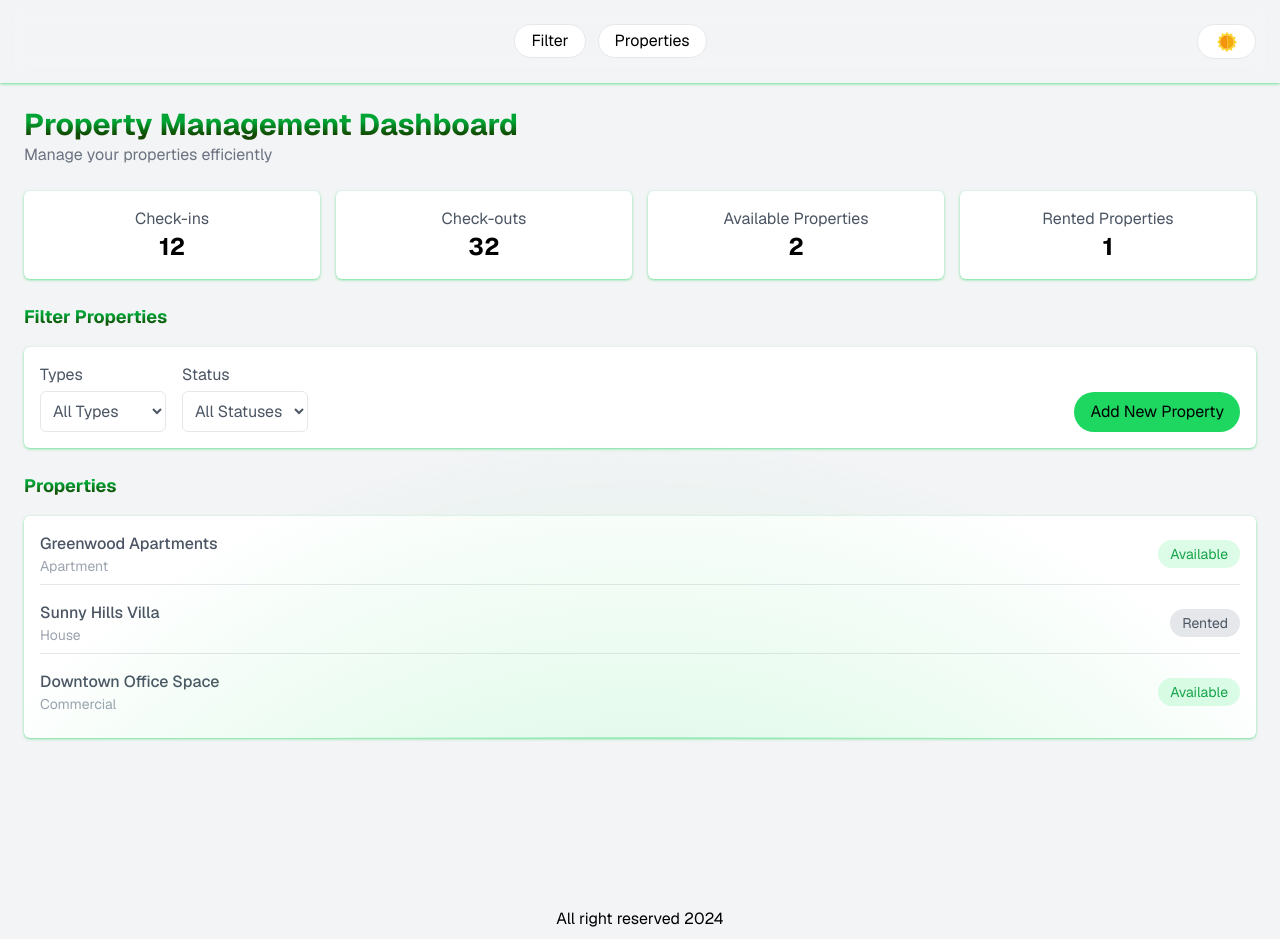
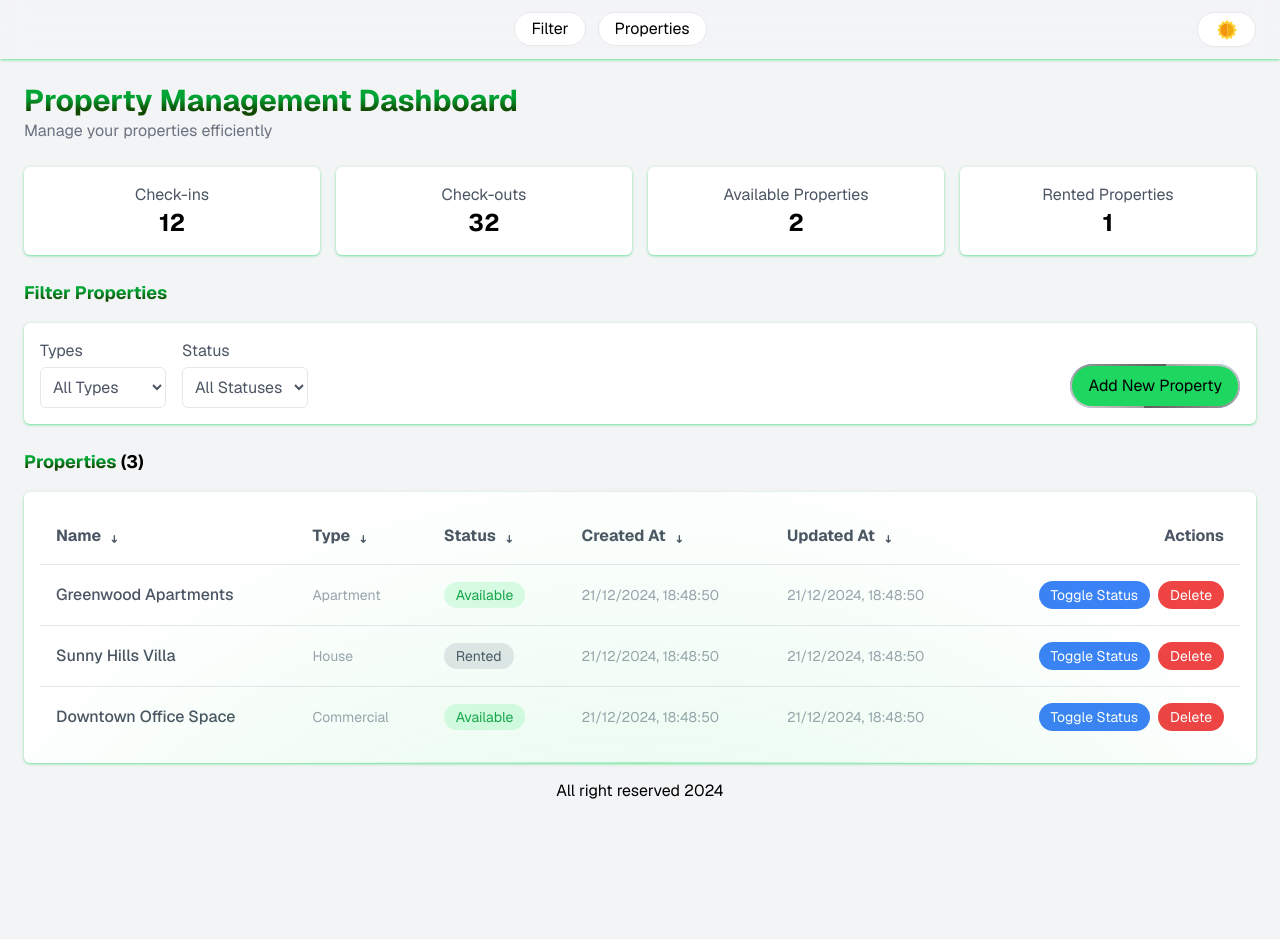
Before and after one commit to minhajsordar/property-management-dashboard, a Next.js app: page / in a window 1280 px wide. After the commit the page ends 819 px from the top, so only its background shows below. Built offline with nearby package versions, Linux system fonts and the light colour scheme.

Commit message:
add item button animation added

```diff
--- a/src/app/globals.css
+++ b/src/app/globals.css
@@ -46,7 +46,7 @@ body {
   width:100%;
   height:424px;
   max-width:1440px;
-  background-image:radial-gradient(circle at 50% 230%,rgba(29,215,96,0.32),rgba(5,5,5,0) 75%);
+  background-image:radial-gradient(circle at 50% 230%,rgba(29,215,96,0.22),rgba(5,5,5,0) 75%);
   flex-direction:column;
   justify-content:flex-end;
   align-items:center;
@@ -88,13 +88,76 @@ body {
 }
 
 @keyframes flash {
-  0% {
+  0%,50% {
     box-shadow: 0 0 20px 5px rgba(165, 255, 198, 0.8);
   }
-  50% {
+  25%,70% {
     box-shadow: 0 0 10px 2px rgba(29,215,96, 0.4);
   }
   100% {
     box-shadow: 0 0 0 0 rgba(29,215,96, 0);
   }
 }
+
+.animated-outline{
+  width:100%;
+  height:300px;
+  display:flex;
+  justify-content:center;
+  align-items:center;
+  cursor:pointer;
+  position:relative;
+  overflow:hidden;
+}
+.animated-outline{
+  background:#76adff;
+  /* box-shadow:0 0 3px 1px #00000088; */
+}
+.animated-outline:before{
+  opacity:1;
+  content:"";
+  position:absolute;
+  display:block;
+  width:180px;
+  height:300px;
+  transform:rotate(0deg) translateY(50%);
+  background:linear-gradient(90deg,#000000,#ffffff);
+  transition:opacity .3s;
+  animation:rotated_animation_before 3s linear infinite;
+  animation-play-state:paused;
+}
+.animated-outline:after{
+  opacity:1;
+  content:"";
+  position:absolute;
+  display:block;
+  width:180px;
+  height:300px;
+  transform:rotate(0deg) translateY(-50%);
+  background:linear-gradient(90deg,#ffffff,#000000);
+  transition:opacity .3s;
+  animation:rotated_animation_after 3s linear infinite;
+  animation-play-state:paused;
+}
+.animated-outline:after,
+.animated-outline:before{
+  opacity:1;
+  animation-play-state:running;
+}
+
+@keyframes rotated_animation_before{
+  0%{
+    transform:rotate(0deg) translateY(50%);
+  }
+  to{
+    transform:rotate(1turn) translateY(50%);
+  }
+}
+@keyframes rotated_animation_after{
+  0%{
+    transform:rotate(0deg) translateY(-50%);
+  }
+  to{
+    transform:rotate(1turn) translateY(-50%);
+  }
+}
--- a/src/app/page.js
+++ b/src/app/page.js
@@ -5,11 +5,11 @@ import PropertyDashboard from "@/components/PropertyDashboard";
 
 export default function Home() {
   return (
-    <div className="relative">
+    <div className="">
       {/* Header */}
-      <header className="card-shadow sticky top-0 bg-white dark:bg-black backdrop-blur-md bg-opacity-5">
+      <header className="card-shadow bg-white dark:bg-black backdrop-blur-md bg-opacity-5">
         <div className="container mx-auto">
-          <div className="mb-6 flex justify-between header-section p-6">
+          <div className="mb-6 flex justify-between header-section px-6 py-3">
             <div></div>
             <div>
               <Navigation/>
@@ -22,10 +22,10 @@ export default function Home() {
         </div>
       </header>
 
-      <div className="container mx-auto">
+      <main className="container mx-auto">
         <PropertyDashboard />
-      </div>
-      <footer className="row-start-3 flex gap-6 flex-wrap items-center justify-center pb-2">
+      </main>
+      <footer className="row-start-3 flex gap-6 flex-wrap items-center justify-center py-4">
         <a
           className="flex items-center gap-2 hover:underline hover:underline-offset-4"
           href="#"
--- a/src/components/PropertyDashboard.jsx
+++ b/src/components/PropertyDashboard.jsx
@@ -1,50 +1,137 @@
-"use client"
-import React, { useState } from 'react';
+"use client";
+import React, { useState } from "react";
 
 const PropertyDashboard = () => {
-  const [properties, setProperties] = useState([
-    { id: 1, name: 'Greenwood Apartments', type: 'Apartment', status: 'Available' },
-    { id: 2, name: 'Sunny Hills Villa', type: 'House', status: 'Rented' },
-    { id: 3, name: 'Downtown Office Space', type: 'Commercial', status: 'Available' },
-  ]);
-  const [filter, setFilter] = useState({ type: '', status: '' });
+  const staticDate = "21/12/2024, 18:48:50"
+  const initialProperties = [
+    {
+      id: 1,
+      name: "Greenwood Apartments",
+      type: "Apartment",
+      status: "Available",
+      createdAt: staticDate,
+      updatedAt: staticDate,
+    },
+    {
+      id: 2,
+      name: "Sunny Hills Villa",
+      type: "House",
+      status: "Rented",
+      createdAt: staticDate,
+      updatedAt: staticDate,
+    },
+    {
+      id: 3,
+      name: "Downtown Office Space",
+      type: "Commercial",
+      status: "Available",
+      createdAt: staticDate,
+      updatedAt: staticDate,
+    },
+  ]
+  const [properties, setProperties] = useState(initialProperties);
+  const [filteredProperties, setfilteredProperties] = useState(initialProperties)
+  const [sortConfig, setSortConfig] = useState({ key: "createdAt", direction: "ascending" });
+  const [filter, setFilter] = useState({ type: "", status: "" });
   const [isModalOpen, setIsModalOpen] = useState(false);
   const [newProperty, setNewProperty] = useState({
-    name: '',
-    type: 'Apartment',
-    status: 'Available',
+    name: "",
+    type: "Apartment",
+    status: "Available",
   });
 
-  // Filtered Properties
-  const filteredProperties = properties.filter((property) => {
+  // Handle New Property Submission
+  const handleAddProperty = () => {
+    if (!newProperty.name.trim()) {
+      alert("Property name is required.");
+      return;
+    }
+
+    if (properties.some((prop) => prop.name === newProperty.name)) {
+      alert("Property name must be unique.");
+      return;
+    }
+
+    const newProp = {
+      ...newProperty,
+      id: properties.length + 1,
+      createdAt: new Date().toLocaleString(),
+      updatedAt: new Date().toLocaleString(),
+    };
+
+    const updatedProperties = [...properties, newProp];
+    setProperties(updatedProperties);
+    localStorage.setItem("properties", JSON.stringify(updatedProperties));
+    setIsModalOpen(false);
+    setNewProperty({ name: "", type: "Apartment", status: "Available" });
+  };
+
+  // Handle Status Update
+  const handleStatusUpdate = (id, newStatus) => {
+    const updatedProperties = properties.map((property) =>
+      property.id === id
+        ? { ...property, status: newStatus, updatedAt: new Date().toLocaleString() }
+        : property
+    );
+    setProperties(updatedProperties);
+    localStorage.setItem("properties", JSON.stringify(updatedProperties));
+  };
+
+  // Handle Delete
+  const handleDeleteProperty = (id) => {
+    const updatedProperties = properties.filter((property) => property.id !== id);
+    setProperties(updatedProperties);
+    setfilteredProperties(updatedProperties)
+    localStorage.setItem("properties", JSON.stringify(updatedProperties));
+  };
+  // Handle sort operation
+  const handleSort = (key) => {
+    let direction = "ascending";
+    if (sortConfig.key === key && sortConfig.direction === "ascending") {
+      direction = "descending";
+    }
+    setSortConfig({ key, direction });
+  };
+  // Update table on sorting, filtering, and adding new item.
+  React.useEffect(() => {
+    const sortedAndFilteredData = [...JSON.parse(JSON.stringify(properties))].filter((property) => {
       return (
         (filter.type ? property.type === filter.type : true) &&
         (filter.status ? property.status === filter.status : true)
       );
-  });
+    }).sort((a, b) => {
+      const key = sortConfig.key
+      const direction = sortConfig.direction
+      if (key) {
+        const aValue = a[key];
+        const bValue = b[key];
 
-  // Handle New Property Submission
-  const handleAddProperty = () => {
-    const updatedProperties = [
-      ...properties,
-      { ...newProperty, id: properties.length + 1 },
-    ]
-    localStorage.setItem("properties", JSON.stringify(updatedProperties))
-    setProperties(updatedProperties);
-    setIsModalOpen(false);
-    setNewProperty({ name: '', type: 'Apartment', status: 'Available' });
-  };
+        if (aValue < bValue) {
+          return direction === "ascending" ? -1 : 1;
+        }
+        if (aValue > bValue) {
+          return direction === "ascending" ? 1 : -1;
+        }
+      }
+      return 0;
+    })
+    setfilteredProperties(sortedAndFilteredData)
+  }, [filter, sortConfig, properties]);
+  // Parse data from localStorage
   React.useEffect(() => {
     const storedProperties = localStorage.getItem("properties");
     if (storedProperties) {
       setProperties(JSON.parse(storedProperties));
     }
-  }, [])
+  }, []);
+
   return (
-    <div className="min-h-screen px-2 md:px-6">
-      {/* Title section */}
+    <div className="min-h-[calc(100vh_-_170px)] px-2 md:px-6">
+      {/* Title Section */}
       <section className="mb-6">
-        <h1 className="text-3xl font-bold gradient-text">Property Management Dashboard</h1>
+        <h1 className="text-3xl font-bold gradient-text">
+          Property Management Dashboard
+        </h1>
         <p className="text-gray-500">Manage your properties efficiently</p>
       </section>
 
@@ -68,14 +155,17 @@ const PropertyDashboard = () => {
         </div>
       </section>
 
-      {/* Filters and create new */}
-      <section className=" mb-6">
+      {/* Filters and Add Property */}
+      <section className="mb-6">
         <h2 className="text-lg font-bold mb-4 gradient-text">Filter Properties</h2>
-        <div id="filter" className="bg-white text-gray-600 dark:bg-white/20 dark:text-gray-100 p-4 flex justify-between items-end flex-wrap gap-3 card-shadow rounded-md">
+        <div
+          id="filter"
+          className="bg-white text-gray-600 dark:bg-white/20 dark:text-gray-100 p-4 flex justify-between items-end flex-wrap gap-3 card-shadow rounded-md"
+        >
           <div>
             <div className="flex flex-col md:flex-row gap-4">
               <div>
-                <h4 className='mb-1'>Types</h4>
+                <h4 className="mb-1">Types</h4>
                 <select
                   className="border rounded-md p-2 w-full md:w-auto bg-white text-gray-600 dark:bg-white/20 dark:text-gray-100 "
                   value={filter.type}
@@ -88,7 +178,7 @@ const PropertyDashboard = () => {
                 </select>
               </div>
               <div>
-                <h4 className='mb-1'>Status</h4>
+                <h4 className="mb-1">Status</h4>
                 <select
                   className="border rounded-md p-2 w-full md:w-auto bg-white text-gray-600 dark:bg-white/20 dark:text-gray-100 "
                   value={filter.status}
@@ -101,10 +191,9 @@ const PropertyDashboard = () => {
               </div>
             </div>
           </div>
-          {/* Add Property Button */}
-          <div>
+          <div className="animated-outline p-[2px] relative max-w-max max-h-max rounded-full overflow-hidden">
             <button
-              className="bg-[#1dd760] text-black px-4 py-2 rounded-full"
+              className="bg-[#1dd760] text-black px-4 py-2 rounded-full relative z-[999]"
               onClick={() => setIsModalOpen(true)}
             >
               Add New Property
@@ -114,40 +203,117 @@ const PropertyDashboard = () => {
       </section>
 
       {/* Properties List */}
-      <section>
-        <h2 className="text-lg font-bold mb-4 w-full md:w-1/4 gradient-text">Properties</h2>
-        <div id="properties" className="relative bg-white text-gray-600 dark:bg-white/20 dark:text-gray-100 p-4 card-shadow rounded-md">
-          <div className="space-y-4">
+      <section className="relative">
+
+        <h2 className="text-lg font-bold mb-4">
+          <span className="gradient-text">Properties</span>{` (${properties.length})`}
+        </h2>
+        <div
+          id="properties"
+          className="relative bg-white text-gray-600 dark:bg-white/20 dark:text-gray-100 p-4 card-shadow rounded-md w-full overflow-auto"
+        >
+          <table className="w-full">
+            <thead>
+              <tr>
+                {[
+                  { label: "Name", key: "name" },
+                  { label: "Type", key: "type" },
+                  { label: "Status", key: "status" },
+                  { label: "Created At", key: "createdAt" },
+                  { label: "Updated At", key: "updatedAt" },
+                ].map((column) => (
+                  <th
+                    key={column.key}
+                    className="text-left p-4 cursor-pointer"
+                    onClick={() => handleSort(column.key)}
+                  >
+                    {column.label}
+                    <svg
+                      className={`w-4 h-4 inline-block ml-2 ${sortConfig.key === column.key
+                        ? sortConfig.direction === "ascending"
+                          ? "rotate-0"
+                          : "rotate-180"
+                        : ""
+                        }`}
+                      aria-hidden="true"
+                      xmlns="http://www.w3.org/2000/svg"
+                      fill="none"
+                      viewBox="0 0 24 24"
+                    >
+                      <path
+                        stroke="currentColor"
+                        strokeLinecap="round"
+                        strokeLinejoin="round"
+                        strokeWidth="2"
+                        d="M8 20V10m0 10-3-3m3 3 3-3m5-13"
+                      />
+                    </svg>
+                  </th>
+                ))}
+                <th className="text-right p-4">Actions</th>
+              </tr>
+            </thead>
+            <tbody>
               {filteredProperties.length > 0 ? (
                 filteredProperties.map((property) => (
-                <div
-                  key={property.id}
-                  className="flex justify-between items-center border-b dark:border-gray-500 pb-2 last:border-b-0"
-                >
-                  <div>
-                    <p className="font-medium">{property.name}</p>
-                    <p className="text-sm text-gray-400">{property.type}</p>
-                  </div>
+                  <tr key={property.id} className="border-t dark:border-gray-500">
+                    <td className="font-medium p-4 text-nowrap">{property.name}</td>
+                    <td className="text-sm text-gray-400 p-4">{property.type}</td>
+                    <td className=" p-4">
                       <span
-                    className={`px-3 py-1 rounded-full text-sm ${property.status === 'Available'
-                      ? 'bg-green-100 text-green-600'
-                      : 'bg-gray-200 text-gray-600'
+                        className={`px-3 py-1 rounded-full text-sm  text-nowrap ${property.status === "Available"
+                          ? "bg-green-100 text-green-600"
+                          : "bg-gray-200 text-gray-600"
                           }`}
                       >
                         {property.status}
                       </span>
+                    </td>
+                    <td className="text-sm text-gray-400 p-4">
+                      {property?.createdAt}
+                    </td>
+                    <td className="text-sm text-gray-400 p-4">
+                      {property.updatedAt}
+                    </td>
+                    <td className=" p-4">
+                      <div className="flex justify-end gap-2">
+                        <button
+                          onClick={() =>
+                            handleStatusUpdate(
+                              property.id,
+                              property.status === "Available"
+                                ? "Rented"
+                                : "Available"
+                            )
+                          }
+                          className="text-sm bg-blue-500 text-white px-3 py-1 rounded-full  text-nowrap"
+                        >
+                          Toggle Status
+                        </button>
+                        <button
+                          onClick={() => handleDeleteProperty(property.id)}
+                          className="text-sm bg-red-500 text-white px-3 py-1 rounded-full  text-nowrap"
+                        >
+                          Delete
+                        </button>
                       </div>
+                    </td>
+                  </tr>
                 ))
               ) : (
-              <p className="text-gray-500">No properties found</p>
+                <tr>
+                  <td colSpan="4" className="text-gray-500">No properties found</td>
+                </tr>
               )}
+            </tbody>
+          </table>
         </div>
         <div className="section-background">
           <div className="background-gradient">
-              <div className="gradient-line"></div>
+            <div className="gradient-line" />
           </div>
         </div>
-        </div>
+
       </section>
 
       {/* Add Property Modal */}
@@ -159,14 +325,14 @@ const PropertyDashboard = () => {
               <input
                 type="text"
                 placeholder="Property Name"
-                className="border rounded-md p-2 w-full bg-white text-gray-600 dark:bg-[#474747] dark:text-gray-100"
+                className="border rounded-full py-2 px-4 w-full bg-white text-gray-600 dark:bg-[#474747] dark:text-gray-100"
                 value={newProperty.name}
                 onChange={(e) =>
                   setNewProperty({ ...newProperty, name: e.target.value })
                 }
               />
               <select
-                className="border rounded-full p-2 w-full bg-white text-gray-600 dark:bg-[#474747] dark:text-gray-100"
+                className="border rounded-full py-2 px-4 w-full bg-white text-gray-600 dark:bg-[#474747] dark:text-gray-100"
                 value={newProperty.type}
                 onChange={(e) =>
                   setNewProperty({ ...newProperty, type: e.target.value })
@@ -177,7 +343,7 @@ const PropertyDashboard = () => {
                 <option value="Commercial">Commercial</option>
               </select>
               <select
-                className="border rounded-full p-2 w-full bg-white text-gray-600 dark:bg-[#474747] dark:text-gray-100"
+                className="border rounded-full py-2 px-4 w-full bg-white text-gray-600 dark:bg-[#474747] dark:text-gray-100"
                 value={newProperty.status}
                 onChange={(e) =>
                   setNewProperty({ ...newProperty, status: e.target.value })
```
Lines whose indentation alone changed are shown as unchanged.
